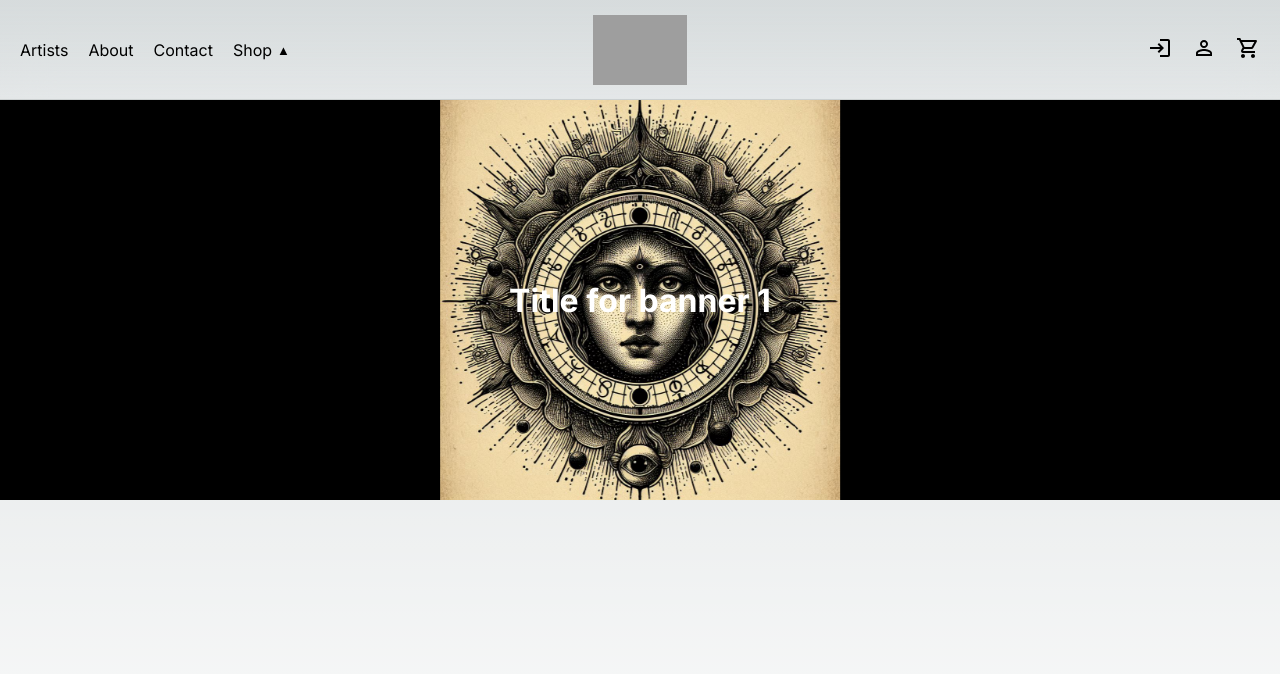
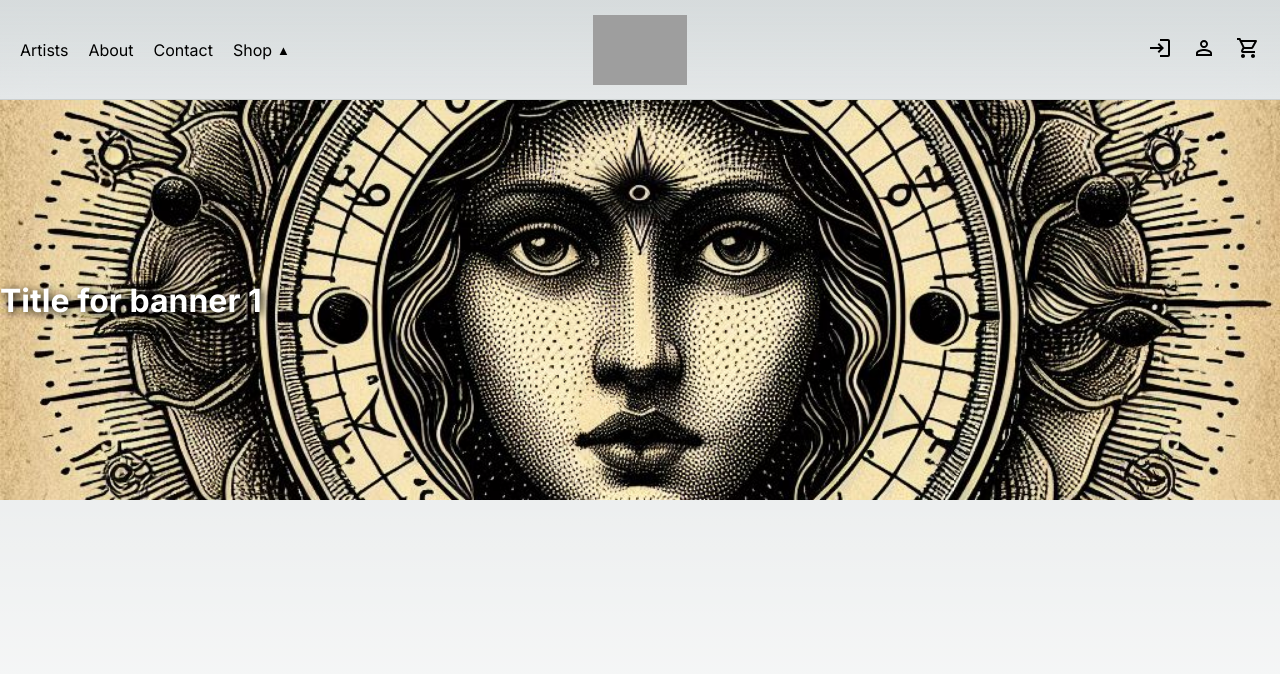
Before and after one commit to katelandcastelin/brightvoid-next-personal, a Next.js app: page / in a window 1280 px wide. Shown: the top 674 px of the page. Built offline with nearby package versions, Linux system fonts and the light colour scheme; grey boxes are pictures that could not be loaded.

Commit message:
feat/home-page-banner: changed banner display time and added styling

```diff
--- a/app/page.js
+++ b/app/page.js
@@ -5,14 +5,27 @@ import styles from "./page.module.css";
 import Header from "./components/Header";
 
 const slideInAndOut = keyframes`
-  0%, 100% {top: 100%; opacity: 0;}
-  5%, 50% {top: 0%; opacity: 1;}
-  55%, 95% {top: -100%; opacity: 0;}
+  0%, 100% {
+    top: 100%;
+    opacity: 0;
+  }
+  4.16%, 50% {
+    top: 0%;
+    opacity: 1;
+  }
+  54.16%, 95.83% {
+    top: -100%;
+    opacity: 0;
+  }
 `;
 
 const fadeIn = keyframes`
-  0%, 8%, 100% { opacity: 0; }
-  13%, 95% { opacity: 1; }
+  0%, 8%, 100% {
+    opacity: 0;
+  }
+  13%, 95% {
+    opacity: 1;
+  }
 `;
 
 const BannerContainer = styled.div`
@@ -20,21 +33,22 @@ const BannerContainer = styled.div`
   justify-content: center;
   height: 400px;
   width: 100%;
-  background-color: #000;
   overflow: hidden;
   position: relative;
+  /* background-color: cornsilk; */
 `;
 
 const Banner = styled.div`
+  max-width: 1700px;
   position: absolute;
   top: 100%;
-  left: 0;
+  left: 50%;
+  transform: translateX(-50%);
   width: 100%;
   height: 100%;
   display: flex;
-  justify-content: center;
   align-items: center;
-  animation: ${slideInAndOut} 12s infinite ease-in-out;
+  animation: ${slideInAndOut} 24s infinite ease-in-out;
   animation-delay: ${props => props.delay}s;
 `;
 
@@ -46,15 +60,16 @@ const ImageContainer = styled.div`
 const StyledImage = styled.img`
   width: 100%;
   height: 100%;
-  object-fit: contain;
+  object-fit: cover;
   z-index: -1;
 `;
 
 const TextContainer = styled.div`
   color: #fff;
+  text-shadow: 2px 2px 8px #000;
   z-index: 2;
   position: absolute;
-  animation: ${fadeIn} 12s infinite ease-in-out;
+  animation: ${fadeIn} 24s infinite ease-in-out;
   animation-delay: ${props => props.delay + 0.1}s;
 `;
 
@@ -63,6 +78,7 @@ export default function Home() {
     <main className={styles.main}>
       <Header />
       <BannerContainer>
+        <div style={{maxWidth: '1500px'}}>
           <Banner delay={0}>
             <TextContainer delay={0}>
               <h1>Title for banner 1</h1>
@@ -71,14 +87,15 @@ export default function Home() {
               <StyledImage src="/art-display/1.jpeg" />
             </ImageContainer>
           </Banner>
-        <Banner delay={6}>
-          <TextContainer delay={6}>
+          <Banner delay={12}>
+            <TextContainer delay={12}>
               <h1>Title for banner 2</h1>
             </TextContainer>
             <ImageContainer>
               <StyledImage src="/art-display/2.jpeg" />
             </ImageContainer>
           </Banner>
+        </div>
       </BannerContainer>
     </main>
   );
```
Lines whose indentation alone changed are shown as unchanged.
